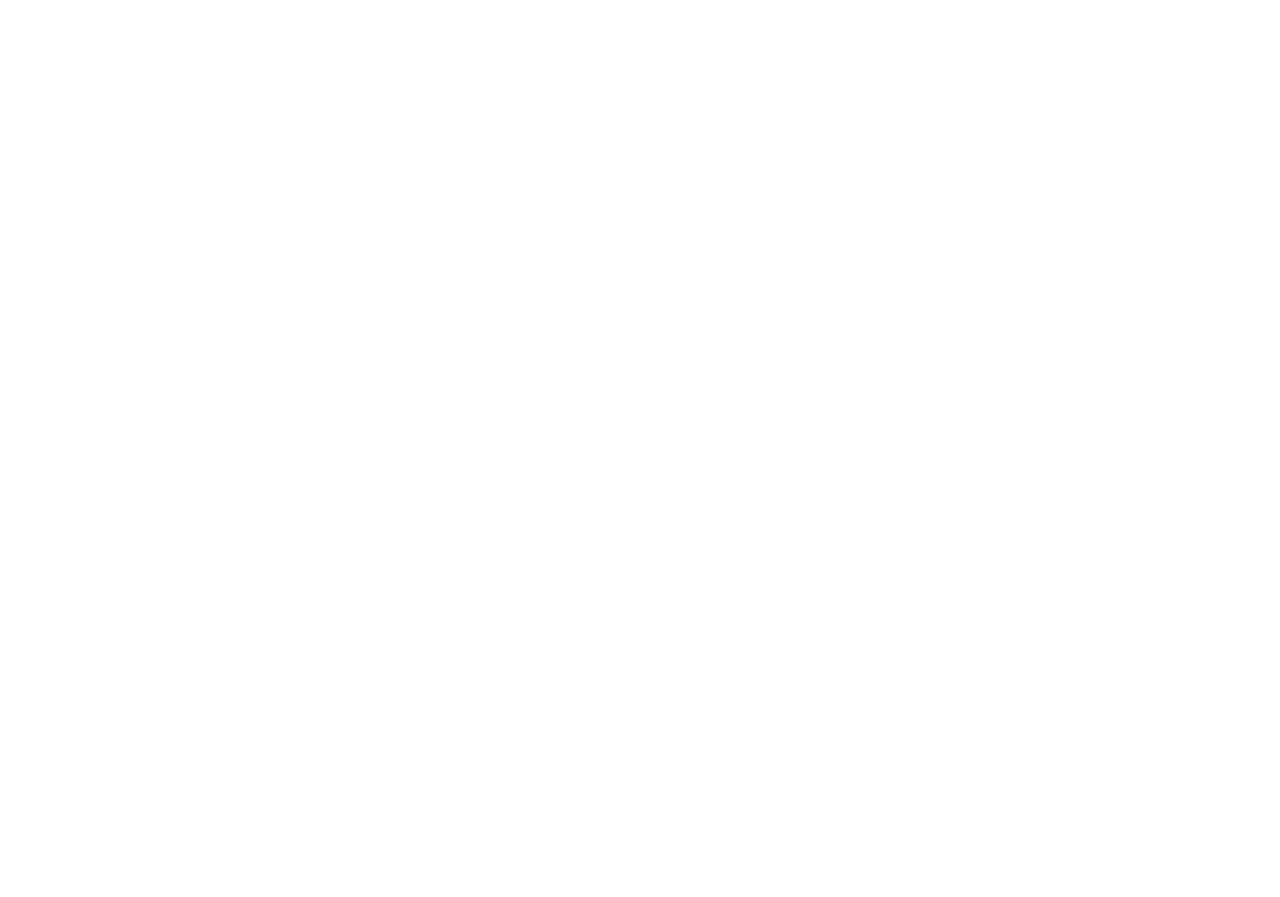
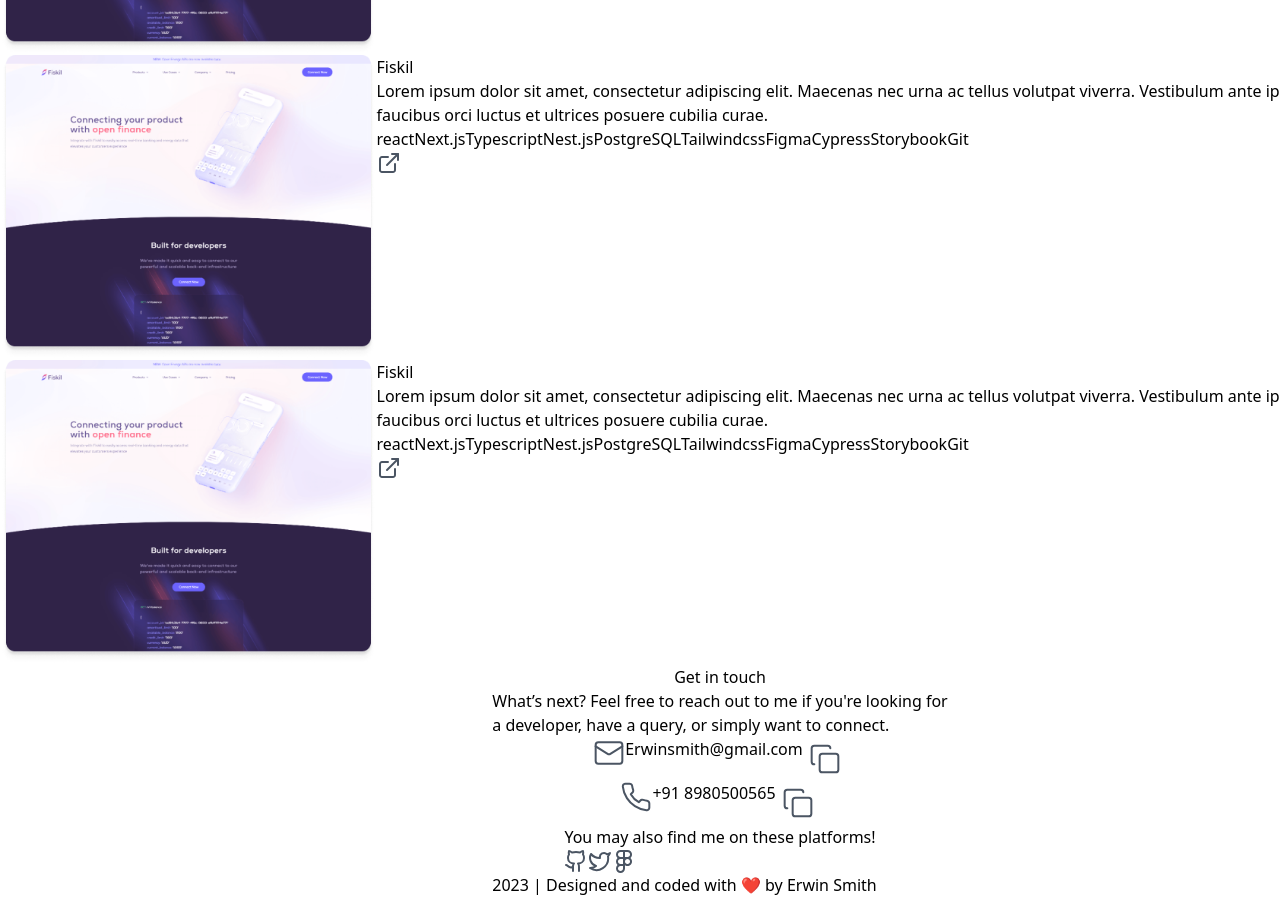
Before and after one commit to gvndalai/portfolio, a Next.js app: page / in a window 1280 px wide. Shown: the part 1640-2537 px from the top of the page. Before the commit the page ends 1366 px from the top, so only its background shows below. Built offline with nearby package versions, Linux system fonts and the light colour scheme.

Commit message:
dec11 pinecone

```diff
--- a/src/Components/Button.jsx
+++ b/src/Components/Button.jsx
@@ -3,7 +3,7 @@
 export const Button = (button) => {
   return (
     <button
-      className={`rounded-[12px] w-fit bg-gray-200 py-[2px] px-[20px] text-gray-dark-50 mb-[16px]`}
+      className={`rounded-[12px] w-fit bg-gray-200 py-[2px] px-[20px] text-gray-dark-50 mb-[16px] mr-[8px]`}
     >
       {" "}
       {button.text}{" "}
--- /dev/null
+++ b/src/Components/Fiskil.jsx
@@ -0,0 +1,46 @@
+import React from "react";
+import { FiskilWork } from "./FiskilWork";
+import { Button } from "./Button";
+const FiskilDescription = [
+  {
+    title: "Fiskil",
+    description:
+      "Lorem ipsum dolor sit amet, consectetur adipiscing elit. Maecenas nec urna ac tellus volutpat viverra. Vestibulum ante ipsum primis in faucibus orci luctus et ultrices posuere cubilia curae.",
+    buttons: [
+      <Button text="react" />,
+      <Button text="Next.js" />,
+      <Button text="Typescript" />,
+      <Button text="Nest.js" />,
+      <Button text="PostgreSQL" />,
+      <Button text="Tailwindcss" />,
+      <Button text="Figma" />,
+      <Button text="Cypress" />,
+      <Button text="Storybook" />,
+      <Button text="Git" />,
+    ],
+  },
+];
+
+export const Fiskil = (props) => {
+  return (
+    <div
+      className={`flex shadow-sm md:shadow-md rounded-[12px] ${props.reverse}`}
+    >
+      <div className=" bg-gray-50 rounded-[12px]">
+        <img src="Picture.png" className="w-[480px] m-[48px]" alt="" />
+      </div>
+      <div className="w-[480px] m-[48px]">
+        {FiskilDescription.map((skil, index) => {
+          return (
+            <FiskilWork
+              key={index}
+              title={skil.title}
+              description={skil.description}
+              buttons={skil.buttons}
+            />
+          );
+        })}
+      </div>
+    </div>
+  );
+};
--- /dev/null
+++ b/src/Components/FiskilWork.jsx
@@ -0,0 +1,18 @@
+import React from "react";
+import { Link } from "./Icons/Link";
+export const FiskilWork = (props) => {
+  return (
+    <div className="flex ">
+      <div className="flex flex-col gap-[24px]">
+        <h1 className="text-[20px] text-gray-900 font-semibold">
+          {props.title}
+        </h1>
+        <p className="text-[16px] font-normal text-gray-600">
+          {props.description}
+        </p>
+        <div>{props.buttons}</div>
+        <Link />
+      </div>
+    </div>
+  );
+};
--- /dev/null
+++ b/src/Components/Footer.jsx
@@ -0,0 +1,126 @@
+import React from "react";
+import { Button } from "./Button";
+import { GitIcon } from "./Icons/GitIcon";
+import { TwitterIcon } from "./Icons/TwitterIcon";
+import { FigmaIcon } from "./Icons/FigmaIcon";
+export const Footer = () => {
+  return (
+    <div className="w-full">
+      <div className="flex flex-col items-center gap-[48px] px-[80px] py-[96px]">
+        <div className="flex flex-col items-center">
+          <Button text="Get in touch" />
+          <p className="text-center font-inter text-gray-600 text-base md:text-lg font-normal leading-7">
+            What’s next? Feel free to reach out to me if you're looking for{" "}
+            <br />a developer, have a query, or simply want to connect.
+          </p>
+        </div>
+        <div className="flex flex-col items-center gap-4">
+          <div className="flex ">
+            <svg
+              width="32"
+              height="32"
+              viewBox="0 0 32 32"
+              fill="none"
+              xmlns="http://www.w3.org/2000/svg"
+            >
+              <path
+                d="M26.6667 5.3335H5.33341C3.86066 5.3335 2.66675 6.5274 2.66675 8.00016V24.0002C2.66675 25.4729 3.86066 26.6668 5.33341 26.6668H26.6667C28.1395 26.6668 29.3334 25.4729 29.3334 24.0002V8.00016C29.3334 6.5274 28.1395 5.3335 26.6667 5.3335Z"
+                stroke="#4B5563"
+                stroke-width="2"
+                stroke-linecap="round"
+                stroke-linejoin="round"
+              />
+              <path
+                d="M29.3334 9.3335L17.3734 16.9335C16.9618 17.1914 16.4858 17.3282 16.0001 17.3282C15.5143 17.3282 15.0384 17.1914 14.6267 16.9335L2.66675 9.3335"
+                stroke="#4B5563"
+                stroke-width="2"
+                stroke-linecap="round"
+                stroke-linejoin="round"
+              />
+            </svg>
+            <h1 className="text-center font-inter font-semibold text-3xl md:text-4xl leading-10 text-gray-900">
+              Erwinsmith@gmail.com
+            </h1>
+            <svg
+              width="44"
+              height="44"
+              viewBox="0 0 44 44"
+              fill="none"
+              xmlns="http://www.w3.org/2000/svg"
+            >
+              <path
+                d="M32.6667 16.6665H19.3334C17.8607 16.6665 16.6667 17.8604 16.6667 19.3332V32.6665C16.6667 34.1393 17.8607 35.3332 19.3334 35.3332H32.6667C34.1395 35.3332 35.3334 34.1393 35.3334 32.6665V19.3332C35.3334 17.8604 34.1395 16.6665 32.6667 16.6665Z"
+                stroke="#4B5563"
+                stroke-width="2"
+                stroke-linecap="round"
+                stroke-linejoin="round"
+              />
+              <path
+                d="M11.3334 27.3332C9.86675 27.3332 8.66675 26.1332 8.66675 24.6665V11.3332C8.66675 9.8665 9.86675 8.6665 11.3334 8.6665H24.6667C26.1334 8.6665 27.3334 9.8665 27.3334 11.3332"
+                stroke="#4B5563"
+                stroke-width="2"
+                stroke-linecap="round"
+                stroke-linejoin="round"
+              />
+            </svg>
+          </div>
+          <div className="flex">
+            <svg
+              width="32"
+              height="32"
+              viewBox="0 0 32 32"
+              fill="none"
+              xmlns="http://www.w3.org/2000/svg"
+            >
+              <path
+                d="M29.3334 22.56V26.56C29.3349 26.9313 29.2589 27.2989 29.1101 27.6391C28.9613 27.9793 28.7431 28.2848 28.4695 28.5358C28.1959 28.7868 27.8728 28.9779 27.5211 29.0969C27.1693 29.2159 26.7966 29.2601 26.4267 29.2266C22.3239 28.7808 18.3827 27.3788 14.9201 25.1333C11.6985 23.0862 8.96719 20.3549 6.92007 17.1333C4.66671 13.6549 3.2644 9.69463 2.82674 5.5733C2.79342 5.20459 2.83724 4.83298 2.95541 4.48213C3.07357 4.13128 3.2635 3.80889 3.51309 3.53546C3.76269 3.26204 4.06648 3.04358 4.40513 2.894C4.74378 2.74441 5.10986 2.66698 5.48007 2.66663H9.48007C10.1271 2.66026 10.7545 2.8894 11.2451 3.31134C11.7357 3.73328 12.0562 4.31923 12.1467 4.95997C12.3156 6.24006 12.6287 7.49694 13.0801 8.70663C13.2595 9.18387 13.2983 9.70252 13.1919 10.2011C13.0856 10.6998 12.8386 11.1574 12.4801 11.52L10.7867 13.2133C12.6848 16.5514 15.4487 19.3152 18.7867 21.2133L20.4801 19.52C20.8426 19.1615 21.3003 18.9144 21.7989 18.8081C22.2975 18.7018 22.8162 18.7406 23.2934 18.92C24.5031 19.3714 25.76 19.6845 27.0401 19.8533C27.6878 19.9447 28.2793 20.2709 28.7021 20.77C29.125 21.269 29.3496 21.9061 29.3334 22.56Z"
+                stroke="#4B5563"
+                stroke-width="2"
+                stroke-linecap="round"
+                stroke-linejoin="round"
+              />
+            </svg>
+            <h1 className="text-center font-inter font-semibold text-3xl md:text-4xl leading-10 text-gray-900">
+              +91 8980500565
+            </h1>
+            <svg
+              width="44"
+              height="44"
+              viewBox="0 0 44 44"
+              fill="none"
+              xmlns="http://www.w3.org/2000/svg"
+            >
+              <path
+                d="M32.6667 16.6665H19.3334C17.8607 16.6665 16.6667 17.8604 16.6667 19.3332V32.6665C16.6667 34.1393 17.8607 35.3332 19.3334 35.3332H32.6667C34.1395 35.3332 35.3334 34.1393 35.3334 32.6665V19.3332C35.3334 17.8604 34.1395 16.6665 32.6667 16.6665Z"
+                stroke="#4B5563"
+                stroke-width="2"
+                stroke-linecap="round"
+                stroke-linejoin="round"
+              />
+              <path
+                d="M11.3334 27.3332C9.86675 27.3332 8.66675 26.1332 8.66675 24.6665V11.3332C8.66675 9.8665 9.86675 8.6665 11.3334 8.6665H24.6667C26.1334 8.6665 27.3334 9.8665 27.3334 11.3332"
+                stroke="#4B5563"
+                stroke-width="2"
+                stroke-linecap="round"
+                stroke-linejoin="round"
+              />
+            </svg>
+          </div>
+        </div>
+        <div className="flex flex-col gap-[8px]">
+          <p>You may also find me on these platforms!</p>
+          <div className="flex justify-center">
+            <GitIcon />
+            <TwitterIcon />
+            <FigmaIcon />
+          </div>
+        </div>
+      </div>
+      <div className="bg-gray-50 w-full">
+        <p className="flex justify-center px-[80px] py-[24px]">
+          2023 | Designed and coded with ❤️️ by Erwin Smith
+        </p>
+      </div>
+    </div>
+  );
+};
--- a/src/Components/Header.jsx
+++ b/src/Components/Header.jsx
@@ -5,9 +5,9 @@
 
 export const Header = () => {
   return (
-    <div class="w-full flex justify-between px-[80px] py-[16px]  ">
+    <div class=" w-full flex justify-between px-[80px] `sm:p-[16px]` py-[16px]  ">
       <SSicon />
-      <div class="flex gap-6">
+      <div class="lg:flex sm:flex lg:gap-6 hidden lg:block ">
         <div class="flex gap-6 items-center">
           <div class="hover:text-gray-900 cursor-pointer text-gray-600">
             About
--- /dev/null
+++ b/src/Components/Icons/Link.jsx
@@ -0,0 +1,36 @@
+import React from "react";
+export const Link = () => {
+  return (
+    <div>
+      <svg
+        width="24"
+        height="24"
+        viewBox="0 0 24 24"
+        fill="none"
+        xmlns="http://www.w3.org/2000/svg"
+      >
+        <path
+          d="M18 13V19C18 19.5304 17.7893 20.0391 17.4142 20.4142C17.0391 20.7893 16.5304 21 16 21H5C4.46957 21 3.96086 20.7893 3.58579 20.4142C3.21071 20.0391 3 19.5304 3 19V8C3 7.46957 3.21071 6.96086 3.58579 6.58579C3.96086 6.21071 4.46957 6 5 6H11"
+          stroke="#4B5563"
+          stroke-width="2"
+          stroke-linecap="round"
+          stroke-linejoin="round"
+        />
+        <path
+          d="M15 3H21V9"
+          stroke="#4B5563"
+          stroke-width="2"
+          stroke-linecap="round"
+          stroke-linejoin="round"
+        />
+        <path
+          d="M10 14L21 3"
+          stroke="#4B5563"
+          stroke-width="2"
+          stroke-linecap="round"
+          stroke-linejoin="round"
+        />
+      </svg>
+    </div>
+  );
+};
--- a/src/Components/Work.jsx
+++ b/src/Components/Work.jsx
@@ -1,5 +1,6 @@
 import React from "react";
 import { Button } from "./Button";
+import { Fiskil } from "./Fiskil";
 export const Work = () => {
   return (
     <div
@@ -10,10 +11,16 @@
         <Button text="Work" />
         <p>Some of the noteworthy projects I have built:</p>
       </div>
-      <div>
-        <div></div>
-        <div></div>
-        <div></div>
+      <div className="flex flex-col gap-[48px]">
+        <div>
+          <Fiskil />
+        </div>
+        <div>
+          <Fiskil reverse="flex-row-reverse" />
+        </div>
+        <div>
+          <Fiskil />
+        </div>
       </div>
     </div>
   );
--- a/src/pages/index.js
+++ b/src/pages/index.js
@@ -4,7 +4,7 @@
 import { Experience } from "@/Components/Experience";
 import { Page1 } from "@/Components/Page1/Page1";
 import { Work } from "@/Components/Work";
-
+import { Footer } from "@/Components/Footer";
 const IndexPage = () => {
   return (
     <div
@@ -17,6 +17,7 @@
       <Page1 />
       <Experience />
       <Work />
+      <Footer />
     </div>
   );
 };
```
Also changed, not shown: public/Picture.png (added).
